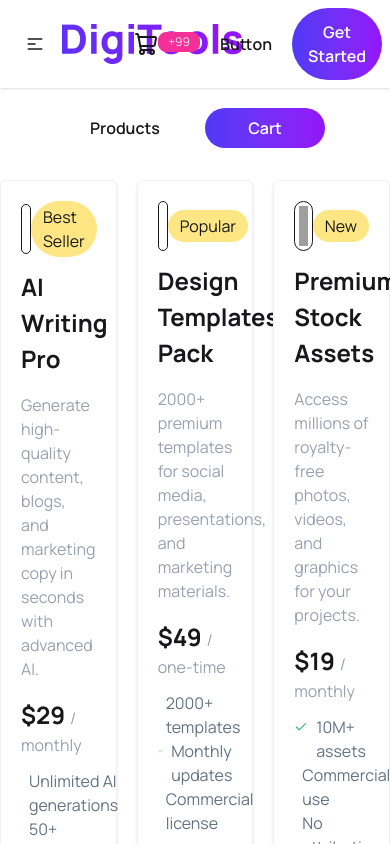
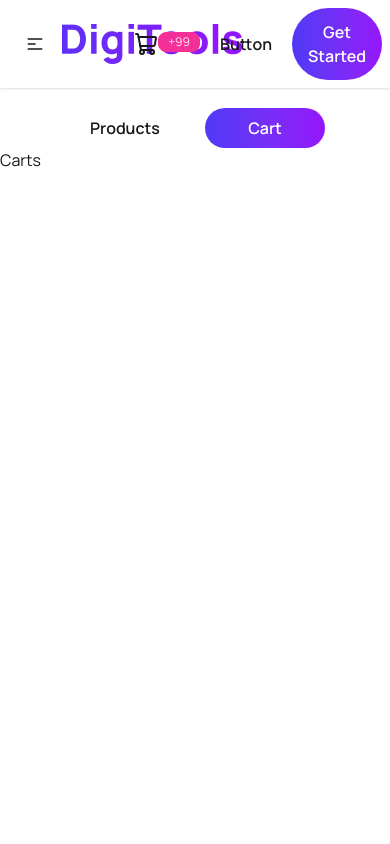
Before and after one commit to mehedi-hasan2006/PH-A06-DigiTools-Platform, a React (Vite) app: page / in a window 390 px wide. Both pictures are taken after a click on the button "Cart". Shown: the top 844 px of the page. Built offline with nearby package versions, Linux system fonts and the light colour scheme; grey boxes are pictures that could not be loaded.

Commit message:
conditional rendering done based on button toggling

```diff
--- a/src/App.jsx
+++ b/src/App.jsx
@@ -2,6 +2,7 @@ import { Suspense, useState } from "react";
 import NavBar from "./Components/Navbar/NavBar";
 import ToolCarts from "./Components/ToolCart/ToolCarts";
 import LoadingSpiner from "./Components/LoadingSpiner";
+import Carts from "./Components/Carts/Carts";
 
 const toolDataPromise = fetch("/data.json").then((res) => res.json());
 
@@ -29,9 +30,13 @@ function App() {
         </button>
       </div>
 
-      <Suspense fallback={<LoadingSpiner></LoadingSpiner>}>
-        <ToolCarts toolDataPromise={toolDataPromise}> </ToolCarts>
-      </Suspense>
+      {buttonToggle === "product" ? (
+        <Suspense fallback={<LoadingSpiner></LoadingSpiner>}>
+          <ToolCarts toolDataPromise={toolDataPromise}> </ToolCarts>
+        </Suspense>
+      ) : (
+        <Carts></Carts>
+      )}
     </>
   );
 }
--- /dev/null
+++ b/src/Components/Carts/Carts.jsx
@@ -0,0 +1,9 @@
+import React from 'react'
+
+function Carts() {
+  return (
+    <div>Carts</div>
+  )
+}
+
+export default Carts
--- a/src/Components/ToolCart/ToolCarts.jsx
+++ b/src/Components/ToolCart/ToolCarts.jsx
@@ -5,8 +5,8 @@ function ToolCarts({ toolDataPromise }) {
   const toolCardsData = use(toolDataPromise);
 
   return (
-    <div className="container mx-auto mt-8">
-      <div className=" grid grid-cols-3 gap-5">
+    <div className="container mx-auto mt-8 px-5">
+      <div className=" grid md:grid-cols-2 lg:grid-cols-3 gap-5">
         {toolCardsData.map((card) => (
           <ToolCart key={card.id} card={card}></ToolCart>
         ))}
```
